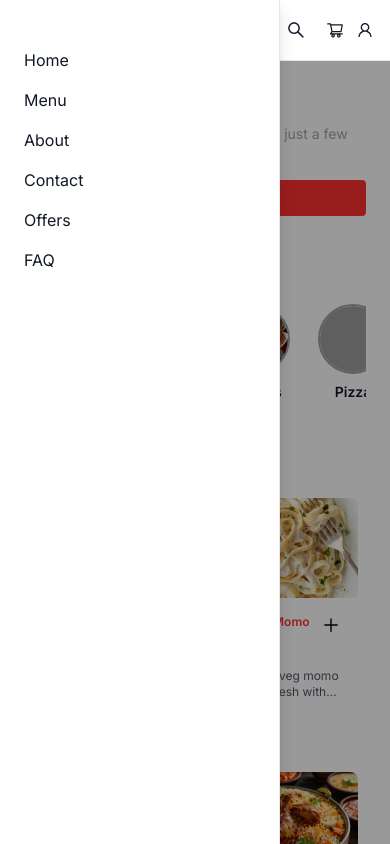
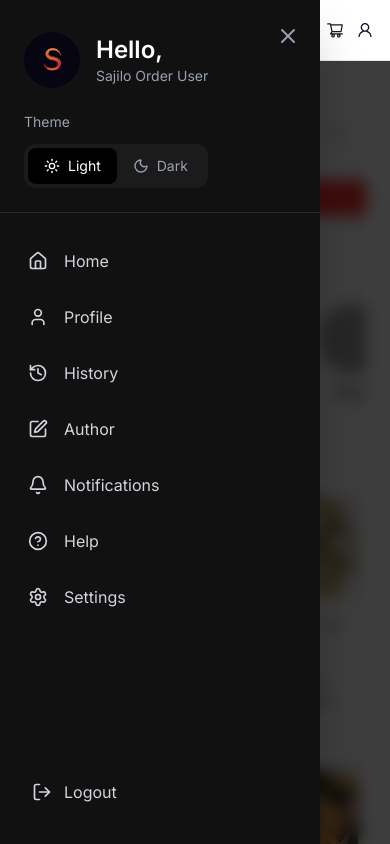
Before and after one commit to sajiloorder/website, a Next.js app: page / in a window 390 px wide. Both pictures are taken after a click on the button 25 px from the left and 30 px from the top of the page. Shown: the top 844 px of the page. Built offline with nearby package versions, Linux system fonts and the light colour scheme; grey boxes are pictures that could not be loaded.

Commit message:
chage in mobile menu

```diff
--- a/src/components/nav/mobile-menu/MobileMenu.tsx
+++ b/src/components/nav/mobile-menu/MobileMenu.tsx
@@ -1,50 +1,145 @@
 "use client";
 
 import Link from "next/link";
+import {
+  Home,
+  User,
+  History,
+  PenSquare,
+  Bell,
+  CircleHelp,
+  Settings,
+  LogOut,
+  X,
+  Sun,
+  Moon,
+} from "lucide-react";
 import useMenu from "@/hooks/useMenu";
 
 const LINKS = [
-  { id: 1, name: "home", href: "/" },
-  { id: 2, name: "menu", href: "/menu" },
-  { id: 3, name: "about", href: "/about" },
-  { id: 4, name: "contact", href: "/contact" },
-  { id: 5, name: "offers", href: "/offers" },
-  { id: 6, name: "FAQ", href: "/faqs" },
+  { id: 1, name: "Home", href: "/", icon: Home },
+  { id: 2, name: "Profile", href: "/profile", icon: User },
+  { id: 3, name: "History", href: "/history", icon: History },
+  { id: 4, name: "Author", href: "/author", icon: PenSquare },
+  { id: 5, name: "Notifications", href: "/notifications", icon: Bell },
+  { id: 6, name: "Help", href: "/help", icon: CircleHelp },
+  { id: 7, name: "Settings", href: "/settings", icon: Settings },
 ];
 
 export default function MobileMenu() {
   const { active, close } = useMenu();
-
   const isOpen = active === "menu";
 
   return (
+    <>
+      {/* Overlay */}
+      {isOpen && (
+        <div
+          onClick={close}
+          className="fixed inset-0 bg-black/60 backdrop-blur-sm z-40"
+        />
+      )}
+
+      {/* Drawer */}
       <aside
         className={`
-        fixed top-0 left-0
-        w-[280px] sm:w-[320px]
-        h-screen
-        bg-white text-secondary
-        border-r border-gray-200
-        shadow-lg
+          fixed top-0 left-0 h-screen w-[320px]
+          bg-[#111111]
+          text-white
           z-50
-
-        transform transition-transform duration-300 ease-in-out
-
-        ${isOpen ? "translate-x-0 slide-in-right" : "-translate-x-full"}
+          shadow-2xl
+          transition-transform duration-300 ease-in-out
+          ${isOpen ? "translate-x-0" : "-translate-x-full"}
         `}
       >
-      <div className="flex mt-12 flex-col gap-4 px-6 capitalize text-text ">
-        {LINKS.map((link) => (
+        {/* Close Button */}
+        <button
+          onClick={close}
+          className="absolute top-6 right-5 text-gray-400 hover:text-white"
+        >
+          <X size={24} />
+        </button>
+
+        {/* Profile Section */}
+        <div className="px-6 pt-8 pb-6 border-b border-white/10">
+          <div className="flex items-center gap-4">
+            <img
+              src="/images/logo.png"
+              alt="Profile"
+              className="w-14 h-14 rounded-full object-cover"
+            />
+
+            <div>
+              <h2 className="text-2xl font-semibold">Hello,</h2>
+              <p className="text-gray-400 text-sm">
+                Sajilo Order User
+              </p>
+            </div>
+          </div>
+
+          {/* Theme Switch */}
+          <div className="mt-6">
+            <p className="text-sm text-gray-400 mb-3">Theme</p>
+
+            <div className="flex w-fit rounded-lg bg-[#1b1b1b] p-1">
+              <button className="flex items-center gap-2 px-4 py-2 rounded-md bg-black">
+                <Sun size={16} />
+                <span className="text-sm">Light</span>
+              </button>
+
+              <button className="flex items-center gap-2 px-4 py-2 rounded-md text-gray-400">
+                <Moon size={16} />
+                <span className="text-sm">Dark</span>
+              </button>
+            </div>
+          </div>
+        </div>
+
+        {/* Navigation */}
+        <nav className="px-4 py-5">
+          {LINKS.map((link) => {
+            const Icon = link.icon;
+
+            return (
               <Link
                 key={link.id}
                 href={link.href}
                 onClick={close}
-            className="hover:text-primary transition"
+                className="
+                  flex items-center gap-4
+                  px-3 py-4 rounded-xl
+                  text-gray-300
+                  hover:bg-white/5
+                  hover:text-white
+                  transition-all
+                "
               >
-            {link.name}
+                <Icon size={20} />
+                <span>{link.name}</span>
               </Link>
-        ))}
+            );
+          })}
+        </nav>
+
+        {/* Logout */}
+        <div className="absolute bottom-6 left-0 w-full px-4">
+          <button
+            className="
+              w-full
+              flex items-center gap-3
+              px-4 py-4
+              rounded-xl
+              text-gray-300
+              hover:bg-red-500/10
+              hover:text-red-400
+              transition
+            "
+          >
+            <LogOut size={20} />
+            Logout
+          </button>
         </div>
       </aside>
+    </>
   );
 }
--- a/src/components/welcome-modal/WelcomeModal.tsx
+++ b/src/components/welcome-modal/WelcomeModal.tsx
@@ -34,7 +34,7 @@ export default function WelcomeModal({
 
         {/* Content */}
         <div className="relative z-10 flex min-h-[540px] flex-col items-center justify-center px-8 text-center">
-          <span className="mb-4 text-xs font-semibold uppercase tracking-[0.4em] text-orange-300">
+          <span className="mb-4 text-xs font-semibold uppercase tracking-[0.4em] text-primary">
             Coming Soon
           </span>
 
@@ -44,12 +44,12 @@ export default function WelcomeModal({
               SAJILO
             </span>
 
-            <span className="block bg-gradient-to-r from-orange-400 via-orange-500 to-orange-600 bg-clip-text text-6xl font-black tracking-tight text-transparent drop-shadow-xl">
+            <span className="block bg-gradient-to-r from-primary via-orange-500 to-orange-600 bg-clip-text text-6xl font-black tracking-tight text-transparent drop-shadow-xl">
               ORDER
             </span>
           </h1>
 
-          <div className="my-5 h-1 w-20 rounded-full bg-orange-500" />
+          <div className="my-5 h-1 w-20 rounded-full bg-primary" />
 
           <p className="mb-8 text-base font-medium text-gray-200">
             Taste Delivered.
```
Also changed, not shown: public/images/sandwich1.webp (added), src/lib/data/menu.js. Lines whose indentation alone changed are shown as unchanged.
